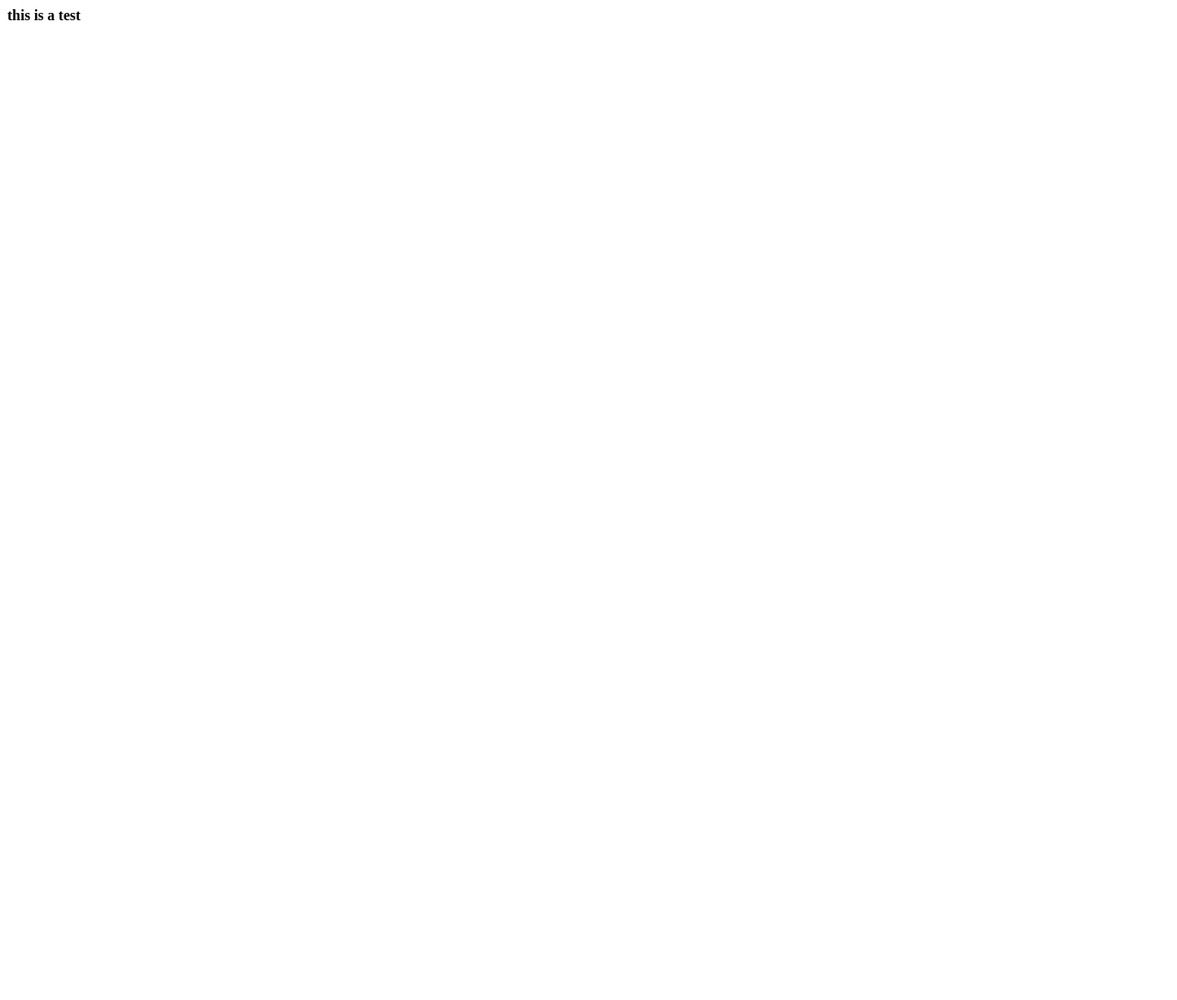
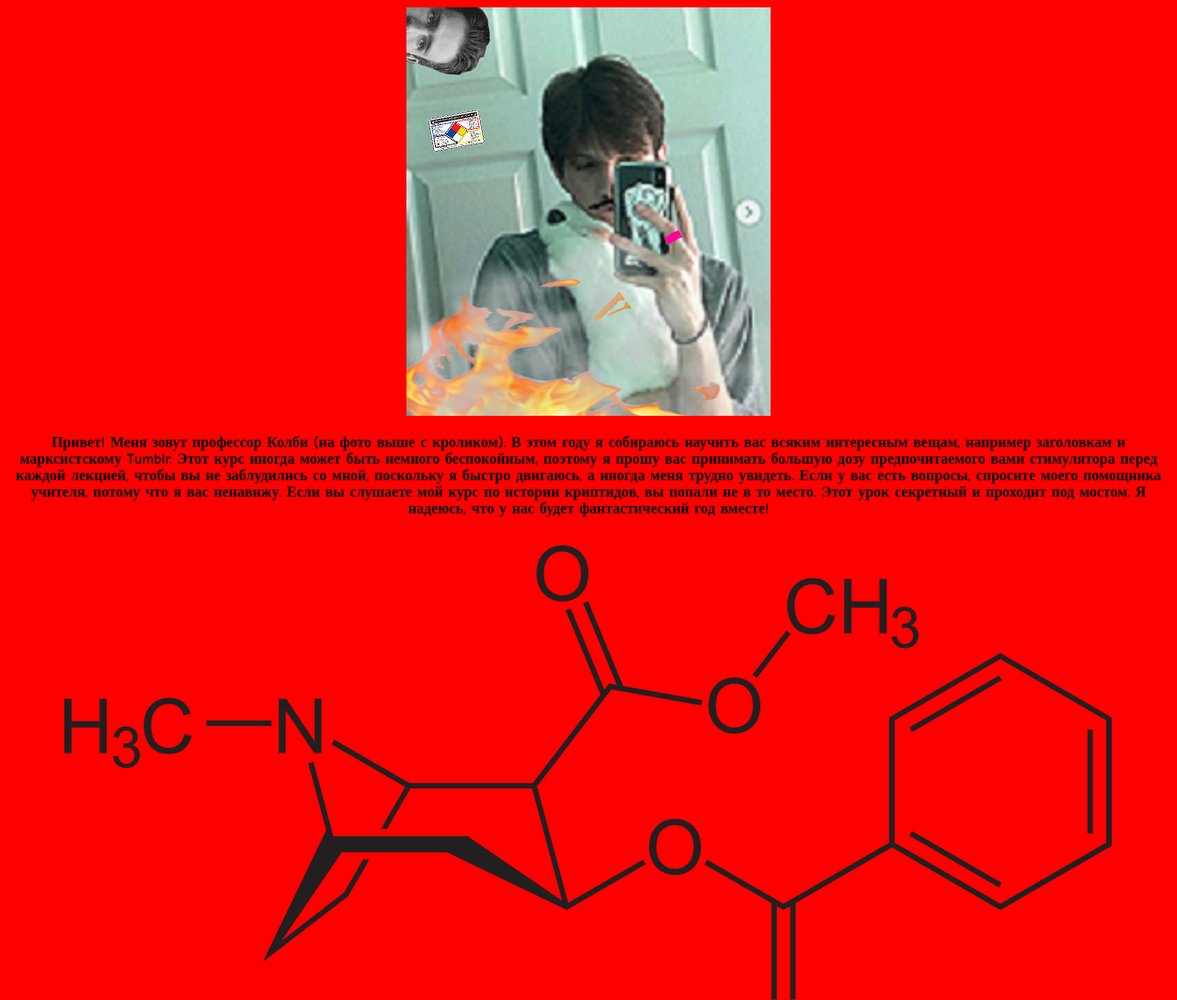
Before and after one commit to gtr0301/gtr0301.github.io-cloby, a plain HTML site: page index.html in a window 1280 px wide. Shown: the top 1087 px of the page at 92% size. Before the commit the page ends 800 px from the top, so only its background shows below. Drawn offline with Linux system fonts and the light colour scheme.

Commit message:
Add files via upload

```diff
--- a/index.html
+++ b/index.html
@@ -1,9 +1,17 @@
 <!DOCTYPE html>
 <html>
 	<head>
-
+		<style>
+			body {
+				background-color: red;
+				text-align: center;
+				font-family: "Comic Sans MS";
+			}
+		</style>
 	</head>
 	<body>
-		<b>this is a test</b>
+		<img src="images/6.png">
+		<p><b>Привет! Меня зовут профессор Колби (на фото выше с кроликом). В этом году я собираюсь научить вас всяким интересным вещам, например заголовкам и марксистскому Tumblr. Этот курс иногда может быть немного беспокойным, поэтому я прошу вас принимать большую дозу предпочитаемого вами стимулятора перед каждой лекцией, чтобы вы не заблудились со мной, поскольку я быстро двигаюсь, а иногда меня трудно увидеть. Если у вас есть вопросы, спросите моего помощника учителя, потому что я вас ненавижу. Если вы слушаете мой курс по истории криптидов, вы попали не в то место. Этот урок секретный и проходит под мостом. Я надеюсь, что у нас будет фантастический год вместе!</b></p>
+		<img src="images/2.png">
 	</body>
 </html>
```
Also changed, not shown: images/2.png (added), images/6.png (added).
